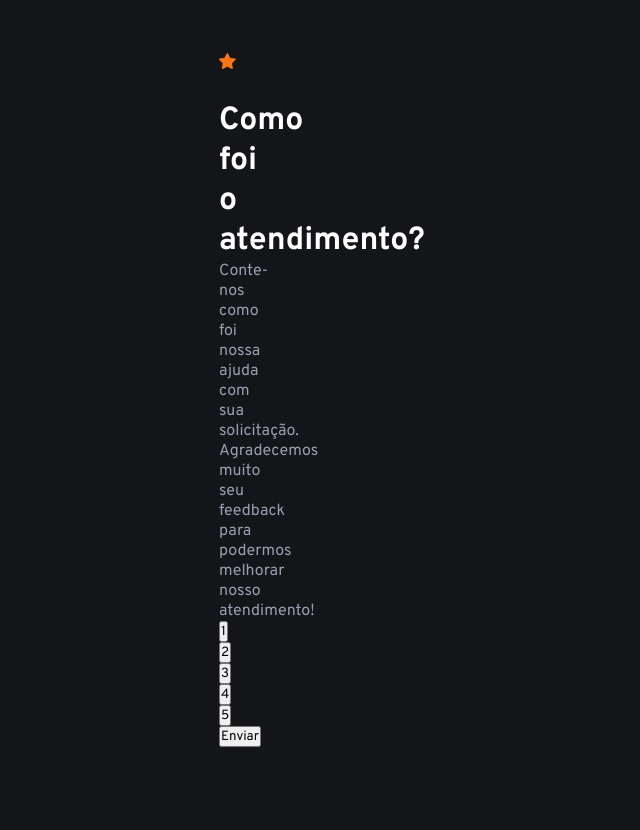
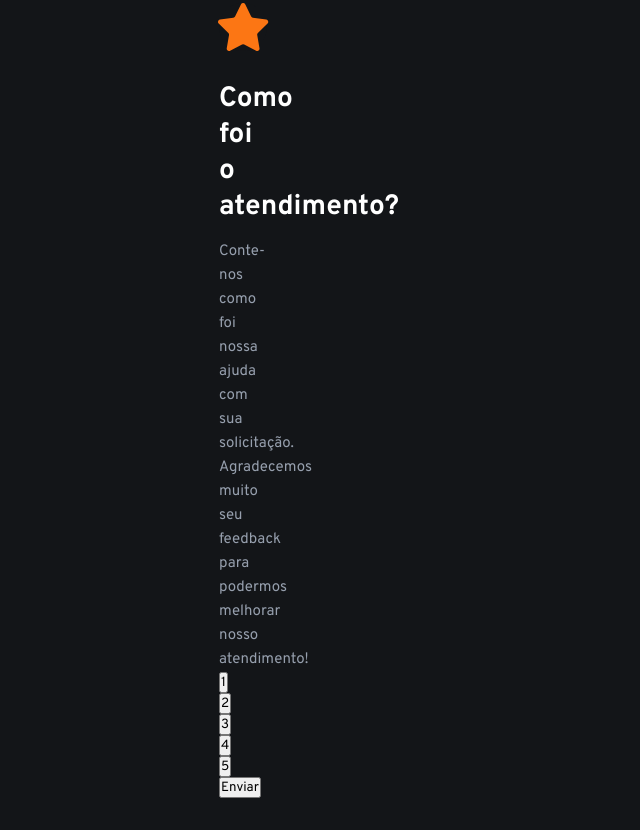
Before and after one commit to GustavoHenrique11aTi/Feedback, a plain HTML site: page index.html in a window 1280 px wide. Shown: the whole page, without its empty margins (421-1061 px from the left). Before the commit the page ends 800 px from the top, so only its background shows below. Drawn offline with Linux system fonts and the light colour scheme.

Commit message:
quarto Commit do CSS

```diff
--- a/style.css
+++ b/style.css
@@ -3,6 +3,7 @@
   padding: 0;
   box-sizing: border-box;
   font-family: "Overpass", sans-serif;
+  -webkit-font-smoothing:
 }
 
 :root{
@@ -34,14 +35,26 @@ body{
 
 .card h1{
   color: var(--white);
+  font-size: 28px;
+  margin-bottom: 15px;
 }
 
 .card p{
   color: var(--light-grey);
+  font-size: 15px;
+  line-height: 24px;
 }
 
 .estrela{
   background-color: var(--very-dark-blue);
   width: 48px;
   height: 48px;
+
+  display: flex;
+  justify-content: center;
+  align-items: certer;
+
+  border-radius: 50%;
+
+  margin-bottom: 30px;
 }
```
